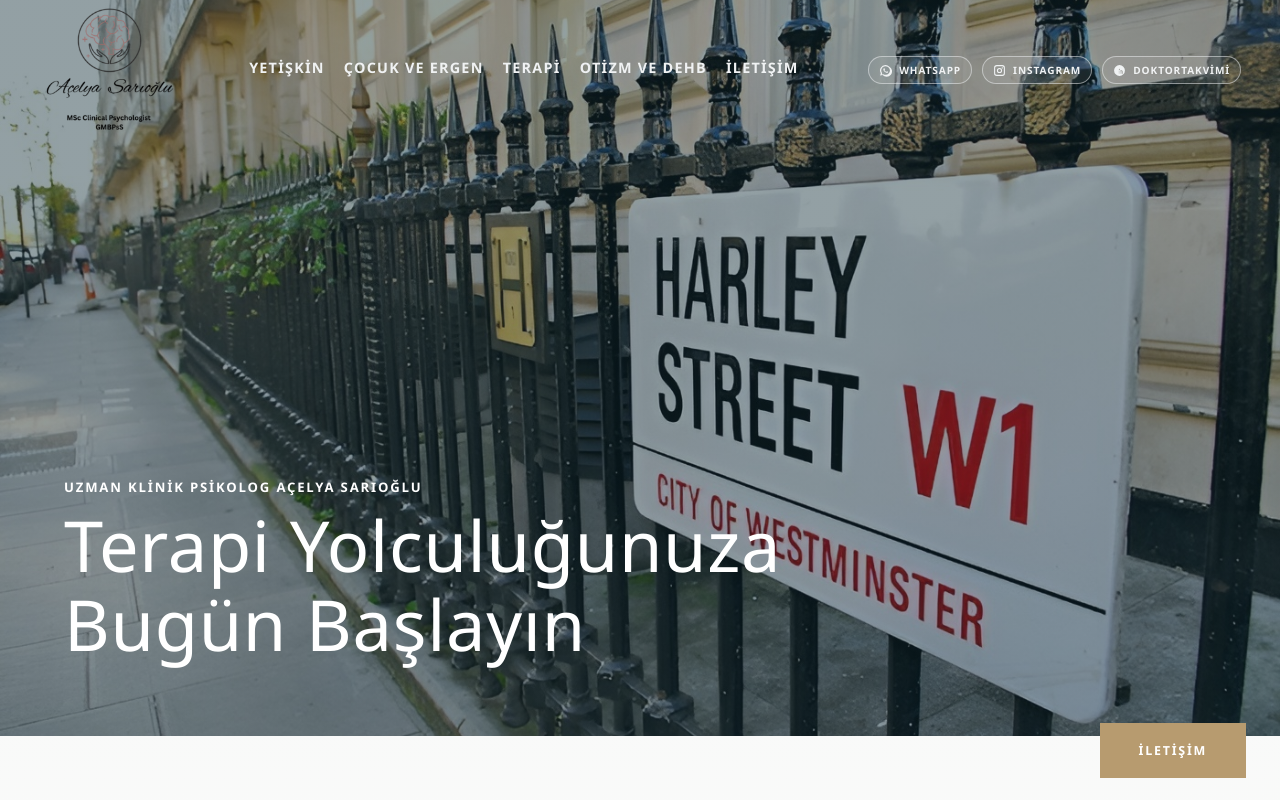
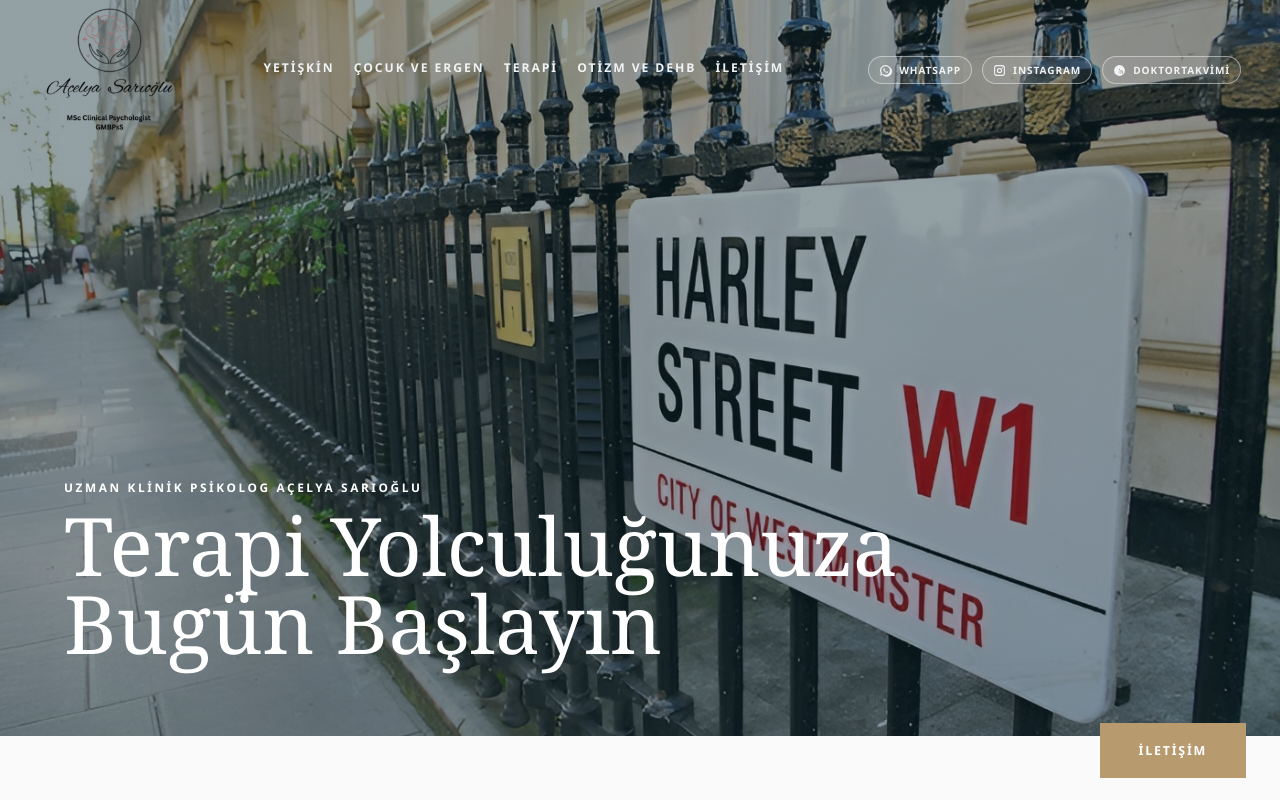
Before and after one commit to OmerYilmazlar/acelya-sarioglu, a React (Vite) app: page / in a window 1280 px wide. Shown: the top 800 px of the page. Built offline with nearby package versions, Linux system fonts and the light colour scheme.

Commit message:
style: refine homepage hero typography

```diff
--- a/src/index.css
+++ b/src/index.css
@@ -229,8 +229,9 @@ a {
 .site-header.home-overlay .nav-button {
   color: #f0f2f3;
   white-space: nowrap;
-  font-size: clamp(0.9rem, 0.92vw, 1rem);
-  letter-spacing: 0.085em;
+  font-size: clamp(0.76rem, 0.78vw, 0.92rem);
+  letter-spacing: 0.16em;
+  font-weight: 600;
 }
 
 .site-header.home-overlay:not(.at-top) .nav-button {
@@ -372,20 +373,20 @@ a {
 }
 
 .hero.home-clinic .hero-content h1 {
-  font-family: 'Source Sans 3', 'Segoe UI', Tahoma, sans-serif;
-  font-size: clamp(2.35rem, 5.5vw, 5rem);
+  font-family: 'Cormorant Garamond', Georgia, serif;
+  font-size: clamp(2.85rem, 6.3vw, 5.6rem);
   max-width: 900px;
-  line-height: 1.12;
-  font-weight: 300;
-  letter-spacing: 0.01em;
-  margin-bottom: 16px;
+  line-height: 0.96;
+  font-weight: 500;
+  letter-spacing: 0;
+  margin-bottom: 18px;
 }
 
 .hero.home-clinic .hero-content p {
-  font-size: 0.82rem;
-  letter-spacing: 0.14em;
-  font-weight: 600;
-  margin-bottom: 10px;
+  font-size: 0.74rem;
+  letter-spacing: 0.22em;
+  font-weight: 700;
+  margin-bottom: 12px;
 }
 
 .hero-contact-cta {
```
